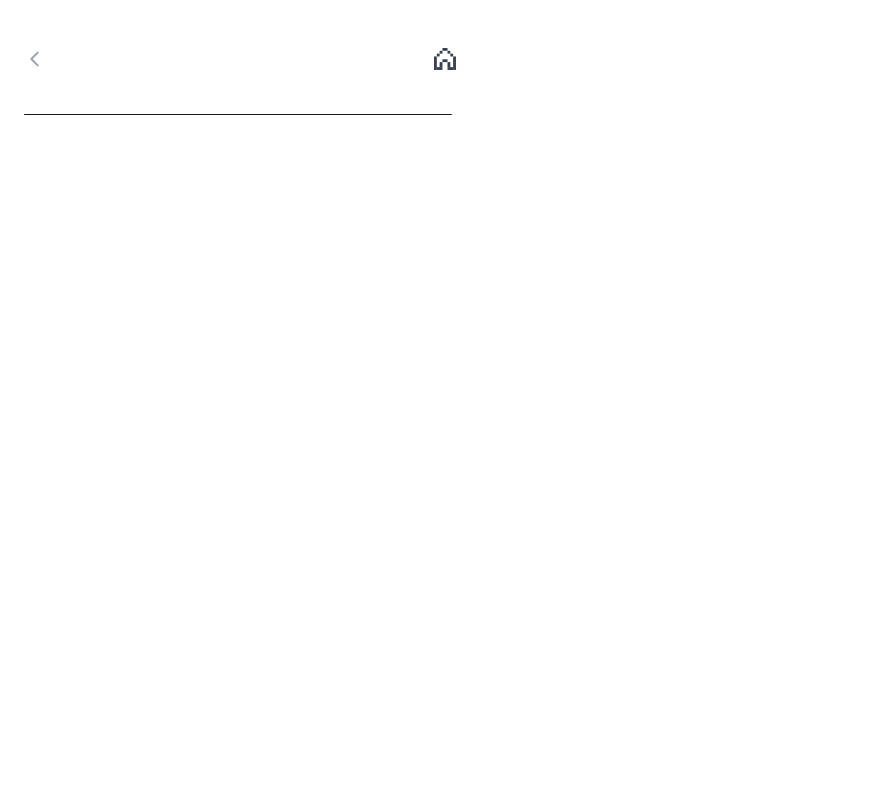
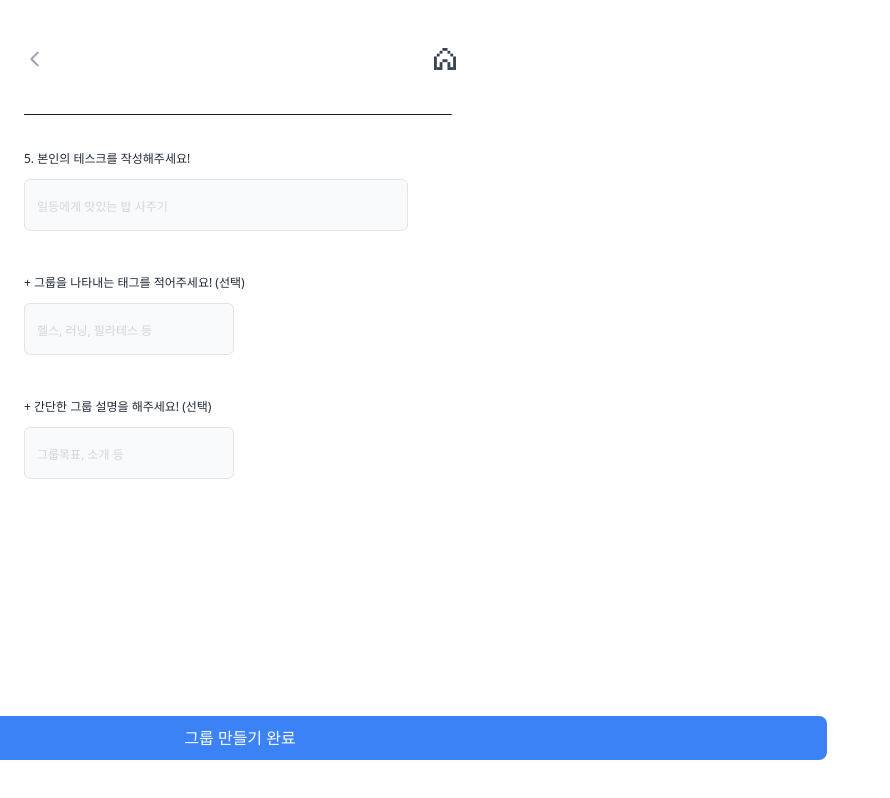
Before and after one commit to seunghyeon77/gimmi, a Next.js app: page /create-workspace/third in a window 1280 px wide. Shown: the whole page, without its empty margins (0-890 px from the left). Built offline with nearby package versions, Linux system fonts and the light colour scheme; sample sign-in values are in the browser's storage.

Commit message:
feat: 그룹만들기 2번째 완 3번째는 기능 x

```diff
--- a/src/app/(afterLogin)/create-workspace/first/page.tsx
+++ b/src/app/(afterLogin)/create-workspace/first/page.tsx
@@ -14,7 +14,7 @@ export default function Page() {
   const [name, setName] = useState(groupMaker.name);
   const [headCount, setHeadCount] = useState(groupMaker.headCount);
 
-  const handleClick = () => {
+  const handleNext = () => {
     add1Page({ name, headCount });
   };
 
@@ -28,6 +28,7 @@ export default function Page() {
         </Label>
         <div className="flex justify-between items-center">
           <Input
+            maxLength={9}
             type="text"
             id="id"
             placeholder="최대 9자"
@@ -46,18 +47,18 @@ export default function Page() {
         </Label>
         <div className="flex justify-between items-center">
           <Input
-            type="text"
+            type="number"
             id="id"
             placeholder="최소 2명 ~ 최대 9명"
             className="w-56 h-[52px] bg-[#F9FAFB] placeholder:text-xs placeholder:text-[#D1D5DB]"
             value={headCount}
-            onChange={(e) => setHeadCount(e.target.value)}
+            onChange={(e) => setHeadCount(e.currentTarget.valueAsNumber)}
           />
         </div>
       </div>
       <Link href={'/create-workspace/second'}>
         <div
-          onClick={handleClick}
+          onClick={handleNext}
           className="w-full flex justify-center items-center"
         >
           <button className="fixed bottom-10 w-11/12 h-11 bg-[#DBEAFE] rounded-lg text-base text-[#6B7280]">
--- a/src/app/(afterLogin)/create-workspace/second/page.tsx
+++ b/src/app/(afterLogin)/create-workspace/second/page.tsx
@@ -13,20 +13,25 @@ import { useWorkSpaceStore } from '@/hooks/useWorkSpaceStore';
 interface InputItem {
   id: number;
   title: string;
+  score: number;
   placeholder?: string;
 }
 
 export default function Page() {
-  const { groupMaker } = useWorkSpaceStore();
-  const nextID = useRef<number>(0);
-  const [inputItems, setInputItems] = useState<InputItem[]>([
-    { id: 0, title: '', placeholder: 'ex 풀업 10회' },
-    { id: 1, title: '', placeholder: 'ex 벤치프레스 10회' },
-    { id: 2, title: '', placeholder: '스쿼트 10회' },
-    { id: 3, title: '', placeholder: '러닝 20분' },
-  ]);
+  const { groupMaker, add2Page } = useWorkSpaceStore();
+
+  const [goalScore, setGoalScore] = useState(groupMaker.goalScore);
+  const nextID = useRef<number>(groupMaker.missionBoard.length);
+  const [inputItems, setInputItems] = useState<InputItem[]>(
+    groupMaker.missionBoard,
+  );
 
   console.log(groupMaker);
+  console.log(inputItems);
+
+  const handleNext = () => {
+    add2Page({ missionBoard: inputItems, goalScore });
+  };
 
   // 추가
   function addInput() {
@@ -34,6 +39,7 @@ export default function Page() {
       // 새로운 인풋객체를 하나 만들고,
       id: nextID.current, // id 값은 변수로 넣어주고,
       title: '', // 내용은 빈칸으로 만들자
+      score: 0,
     };
 
     setInputItems([...inputItems, input]); // 기존 값에 새로운 인풋객체를 추가해준다.
@@ -47,12 +53,20 @@ export default function Page() {
   }
 
   function handleChange(e: React.ChangeEvent<HTMLInputElement>, index: number) {
-    // ↓ 이벤트 객체를 받고, 인덱스를 받자
     if (index > inputItems.length) return; // 혹시 모르니 예외처리
     // 인풋배열을 copy 해주자
     const inputItemsCopy: InputItem[] = JSON.parse(JSON.stringify(inputItems));
     inputItemsCopy[index].title = e.target.value; // 그리고 해당 인덱스를 가진 <input>의 내용을 변경해주자
     setInputItems(inputItemsCopy); // 그걸 InputItems 에 저장해주자
+  }
+
+  function scoreHandleChange(
+    e: React.ChangeEvent<HTMLInputElement>,
+    index: number,
+  ) {
+    const inputItemsCopy: InputItem[] = JSON.parse(JSON.stringify(inputItems));
+    inputItemsCopy[index].score = e.currentTarget.valueAsNumber;
+    setInputItems(inputItemsCopy);
   }
 
   return (
@@ -64,10 +78,12 @@ export default function Page() {
         </Label>
         <div className="flex justify-between items-center">
           <Input
-            type="text"
+            type="number"
             id="id"
             placeholder="10 단위로만 설정가능해요"
             className="w-full h-[52px] bg-[#F9FAFB] placeholder:text-xs placeholder:text-[#D1D5DB]"
+            value={goalScore}
+            onChange={(e) => setGoalScore(e.currentTarget.valueAsNumber)}
           />
         </div>
       </div>
@@ -86,22 +102,33 @@ export default function Page() {
             <Input
               type="text"
               id="id"
-              className="w-full h-[52px] bg-[#F9FAFB] placeholder:text-xs placeholder:text-[#D1D5DB]"
+              className="w-8/12 h-[52px] bg-[#F9FAFB] placeholder:text-xs placeholder:text-[#D1D5DB] relative"
               placeholder={item.placeholder}
               onChange={(e) => handleChange(e, index)}
               value={item.title}
             />
             <div
-              className="flex justify-center items-center absolute right-10"
+              className="flex justify-center items-center absolute right-36"
               onClick={() => deleteInput(index)}
             >
               <Image src={delIcon} alt="delete-icon" />
+            </div>
+            <div className="flex justify-center items-center w-24 h-[52px] text-[#6B7280] rounded-lg text-[12px]">
+              <Input
+                type="number"
+                className="w-full h-full bg-[#E5E7EB] text-center"
+                value={`${item.score}`}
+                onChange={(e) => scoreHandleChange(e, index)}
+              />
             </div>
           </div>
         ))}
       </div>
       <Link href={'/create-workspace/third'}>
-        <div className="w-full flex justify-center items-center">
+        <div
+          className="w-full flex justify-center items-center"
+          onClick={handleNext}
+        >
           <button className="fixed bottom-10 w-11/12 h-11 bg-[#DBEAFE] rounded-lg text-base text-[#6B7280]">
             계속하기
           </button>
--- a/src/app/(afterLogin)/create-workspace/third/page.tsx
+++ b/src/app/(afterLogin)/create-workspace/third/page.tsx
@@ -1,5 +1,60 @@
+'use client';
+
+import { Input } from '@/components/ui/input';
+import { Label } from '@/components/ui/label';
 import { Progress } from '@/components/ui/progress';
+import { useWorkSpaceStore } from '@/hooks/useWorkSpaceStore';
 
 export default function Page() {
-  return <Progress value={99} className="h-[1px] mb-9" />;
+  const { groupMaker } = useWorkSpaceStore();
+  console.log(groupMaker);
+  return (
+    <>
+      <Progress value={99} className="h-[1px] mb-9" />
+      <div className="grid w-full max-w-sm items-center mb-11">
+        <Label htmlFor="id" className="text-xs text-[#1F2937] font-normal mb-3">
+          5. 본인의 테스크를 작성해주세요!
+        </Label>
+        <div className="flex justify-between items-center">
+          <Input
+            type="text"
+            id="id"
+            placeholder="일등에게 맛있는 밥 사주기"
+            className="w-full h-[52px] bg-[#F9FAFB] placeholder:text-xs placeholder:text-[#D1D5DB]"
+          />
+        </div>
+      </div>
+      <div className="grid w-full max-w-sm items-center mb-11">
+        <Label htmlFor="id" className="text-xs text-[#1F2937] font-normal mb-3">
+          + 그룹을 나타내는 태그를 적어주세요! (선택)
+        </Label>
+        <div className="flex justify-between items-center">
+          <Input
+            type="text"
+            id="id"
+            placeholder="헬스, 러닝, 필라테스 등"
+            className="w-[210px] h-[52px] bg-[#F9FAFB] placeholder:text-xs placeholder:text-[#D1D5DB]"
+          />
+        </div>
+      </div>
+      <div className="grid w-full max-w-sm items-center mb-11">
+        <Label htmlFor="id" className="text-xs text-[#1F2937] font-normal mb-3">
+          + 간단한 그룹 설명을 해주세요! (선택)
+        </Label>
+        <div className="flex justify-between items-center">
+          <Input
+            type="text"
+            id="id"
+            placeholder="그룹목표, 소개 등"
+            className="w-[210px] h-[52px] bg-[#F9FAFB] placeholder:text-xs placeholder:text-[#D1D5DB]"
+          />
+        </div>
+      </div>
+      <div className="w-full flex justify-center items-center">
+        <button className="fixed bottom-10 w-11/12 h-11 bg-[#3B82F6] rounded-lg text-base text-white">
+          그룹 만들기 완료
+        </button>
+      </div>
+    </>
+  );
 }
--- a/src/hooks/useWorkSpaceStore.tsx
+++ b/src/hooks/useWorkSpaceStore.tsx
@@ -1,35 +1,52 @@
 import { create } from 'zustand';
 
+interface IMissionBoard {
+  id: number;
+  title: string;
+  score: number;
+  placeholder?: string;
+}
 interface IWorkspaceInputs {
   name: string;
   headCount: number;
   goalScore: number;
   description: string;
   tag: [];
-  missionBoard: [];
+  missionBoard: IMissionBoard[];
   task: string;
 }
-interface IJ {
+
+interface IW {
   groupMaker: IWorkspaceInputs;
   add1Page: ({ name, headCount }: any) => void;
+  add2Page: ({ missionBoard, goalScore }: any) => void;
 }
 
-export const useWorkSpaceStore = create<IJ>((set) => ({
+export const useWorkSpaceStore = create<IW>((set) => ({
   groupMaker: {
     name: '',
     headCount: 0,
     goalScore: 0,
     description: '',
     tag: [],
-    missionBoard: [],
+    missionBoard: [
+      { id: 0, title: '', placeholder: 'ex 풀업 10회', score: 0 },
+      { id: 1, title: '', placeholder: 'ex 벤치프레스 10회', score: 0 },
+      { id: 2, title: '', placeholder: '스쿼트 10회', score: 0 },
+      { id: 3, title: '', placeholder: '러닝 20분', score: 0 },
+    ],
     task: '',
   },
   add1Page: ({ name, headCount }: IWorkspaceInputs) =>
-    set((state: any) => ({
+    set((state) => ({
       groupMaker: { ...state.groupMaker, name, headCount },
     })),
   add2Page: ({ missionBoard, goalScore }: IWorkspaceInputs) =>
-    set((state: any) => ({
-      groupMaker: { ...state.groupMaker, missionBoard, goalScore },
+    set((state) => ({
+      groupMaker: {
+        ...state.groupMaker,
+        missionBoard,
+        goalScore,
+      },
     })),
 }));
```
Also changed, not shown: 1 other file (tests, documents, lock files or other folders).
